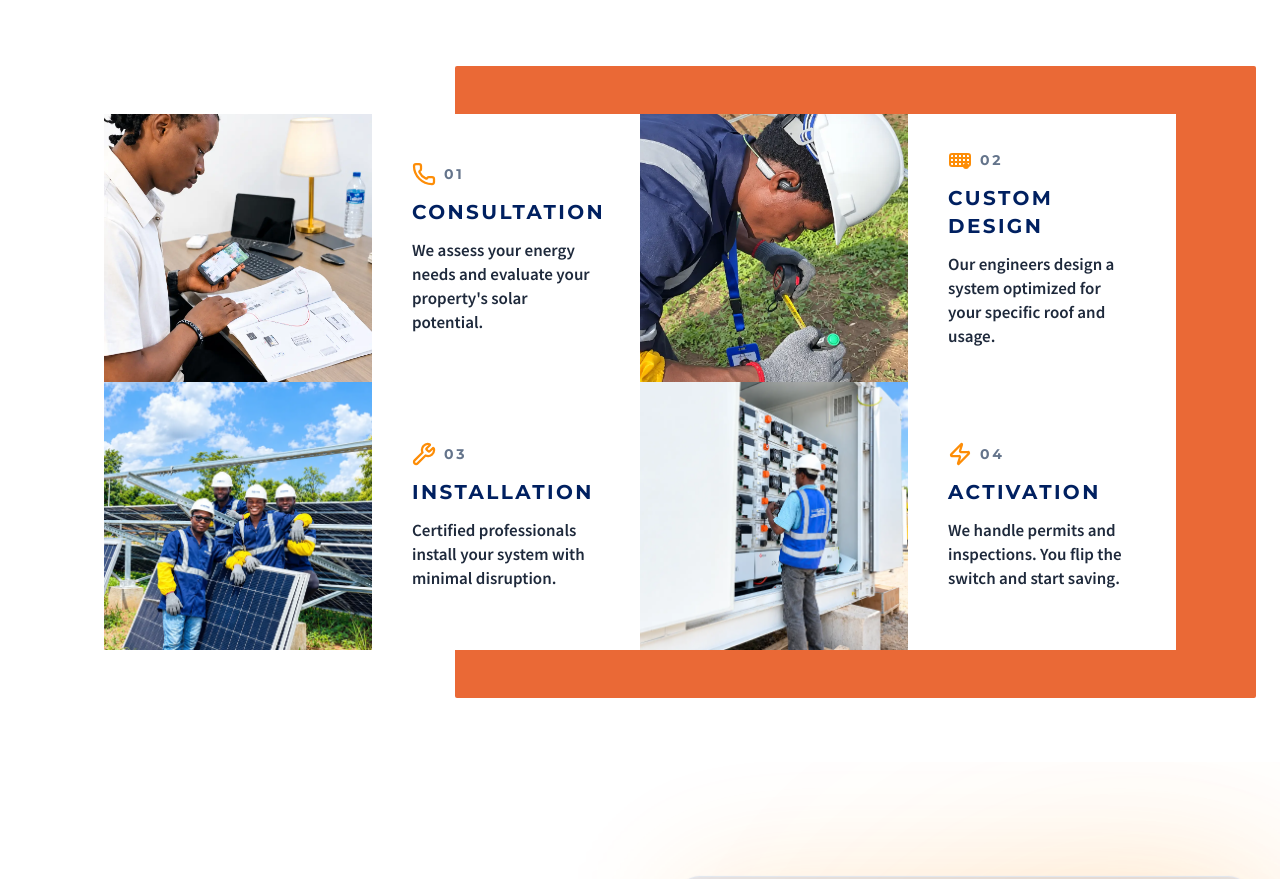
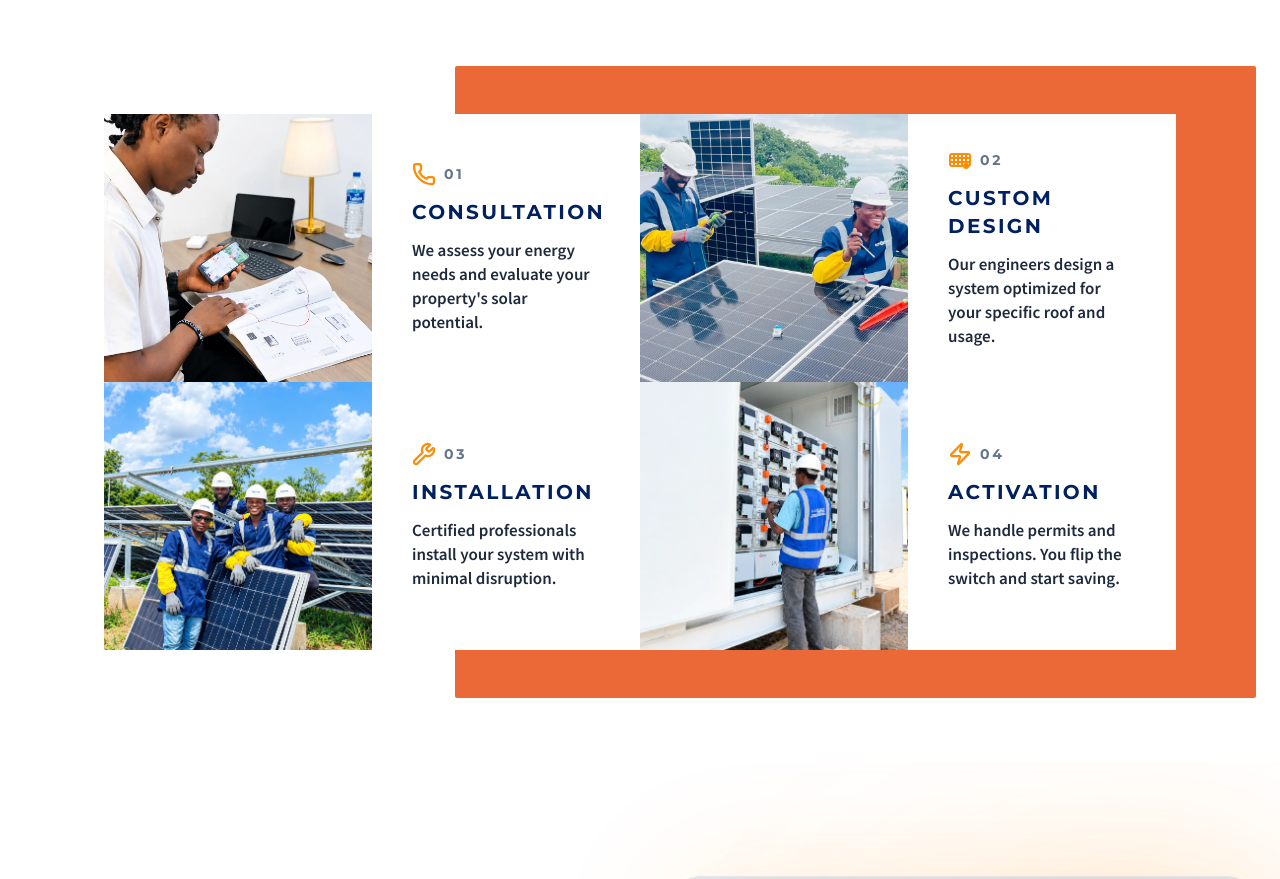
Before and after one commit to imoleayomi19/the-embrace, a React (Vite) app: page / in a window 1280 px wide. Shown: the part 2766-3645 px from the top of the page. Built offline with nearby package versions, Linux system fonts and the light colour scheme.

Commit message:
homepage image update

```diff
--- a/src/pages/Home.tsx
+++ b/src/pages/Home.tsx
@@ -271,7 +271,7 @@ export function Home() {
       ringColor: "ring-secondary/30",
       textColor: "text-secondary",
       dotColor: "bg-secondary",
-      image: "/custome.webp",
+      image: "/installation.webp",
     },
     {
       step: "03",
```
